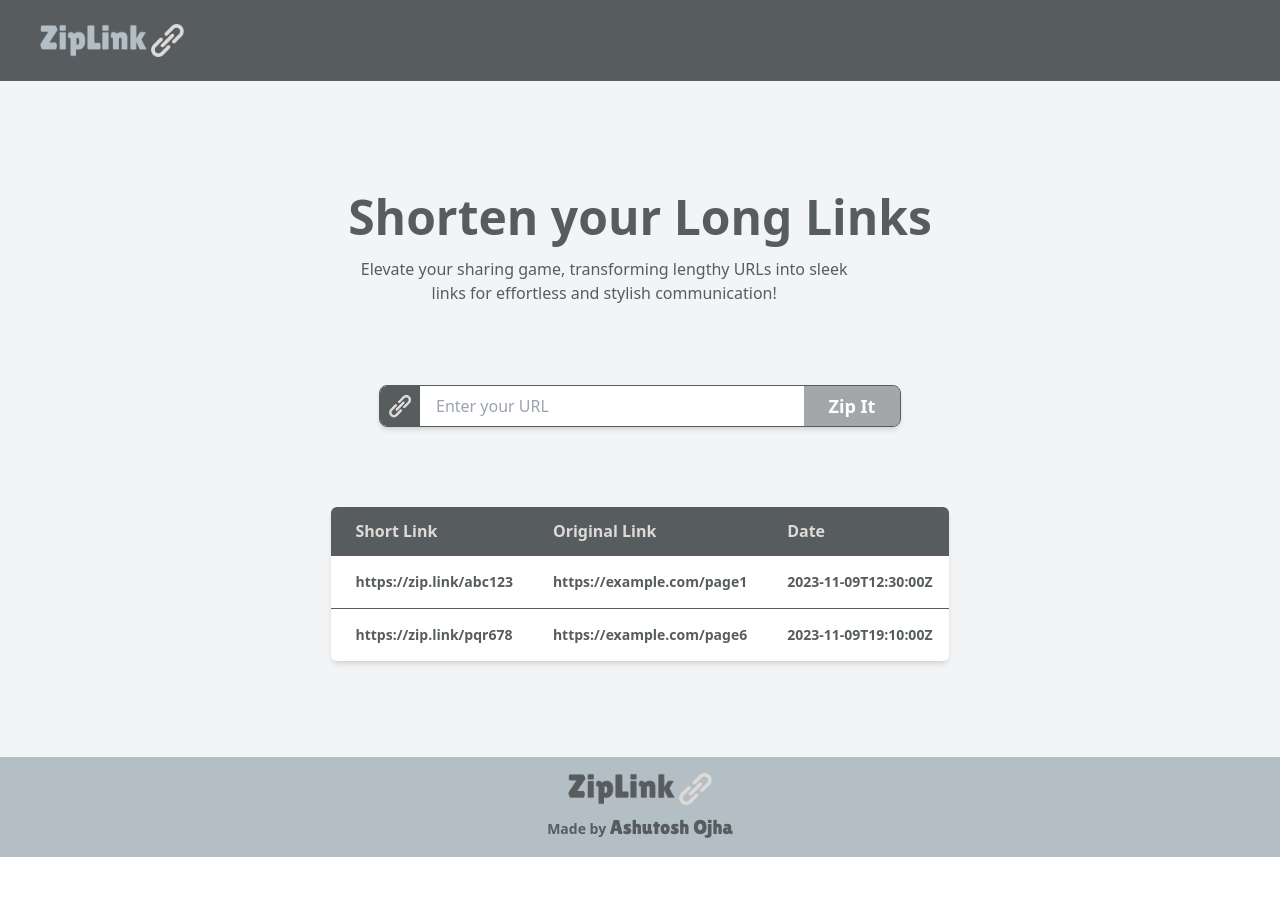
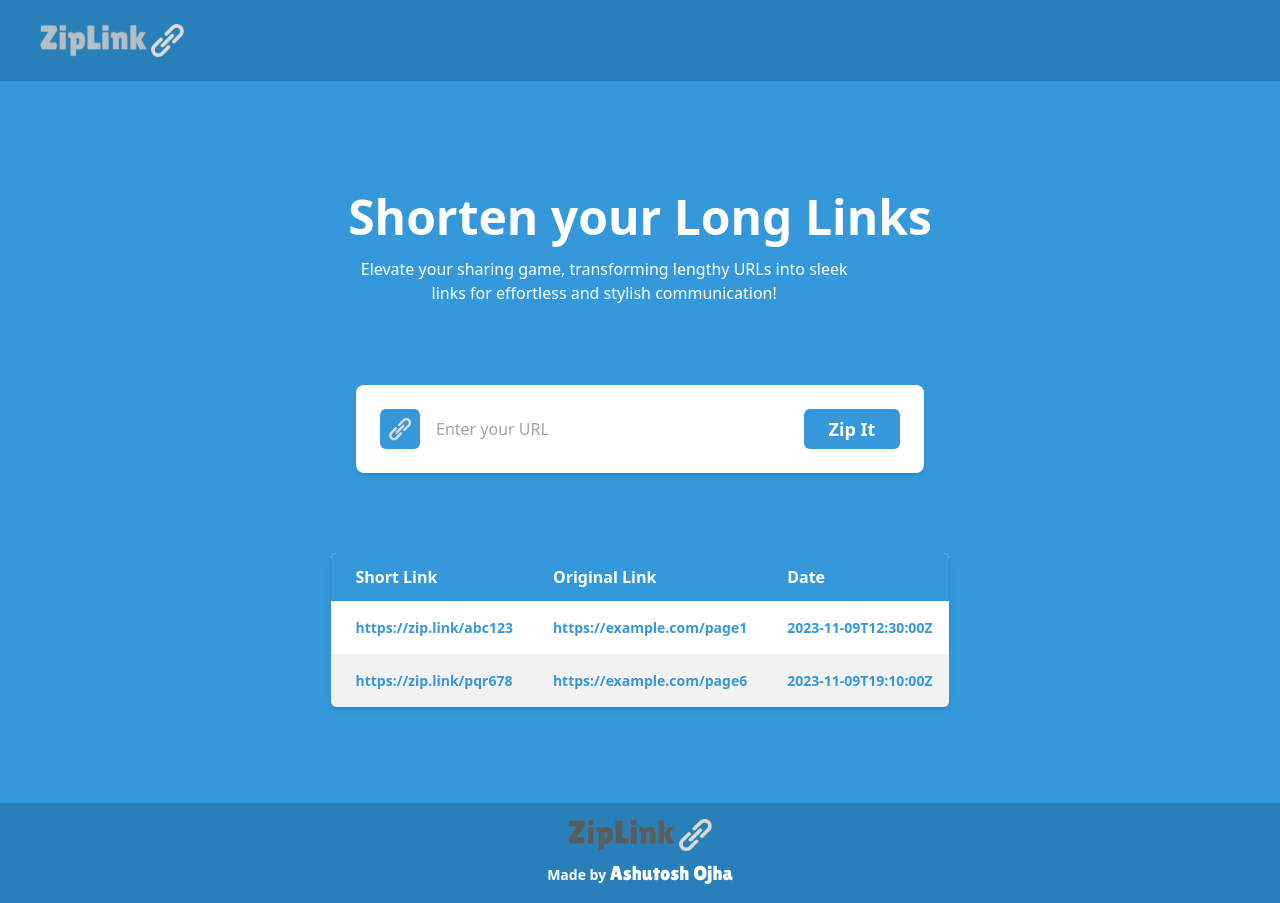
Before and after one commit to leoAshu/zip-link, a Next.js app: page / in a window 1280 px wide. Before the commit the page ends 857 px from the top, so only its background shows below. Built offline with nearby package versions, Linux system fonts and the light colour scheme.

Commit message:
redesigns ui components and fixes folder structure

```diff
--- a/app/components/Content.tsx
+++ /dev/null
@@ -1,122 +0,0 @@
-const urls = [
-    {
-        originalUrl: 'https://example.com/page1',
-        shortUrl: 'https://zip.link/abc123',
-        createdAt: '2023-11-09T12:30:00Z',
-    },
-    // {
-    //     originalUrl: 'https://example.com/page2',
-    //     shortUrl: 'https://zip.link/def456',
-    //     createdAt: '2023-11-09T13:45:00Z',
-    // },
-    // {
-    //     originalUrl: 'https://example.com/page3',
-    //     shortUrl: 'https://zip.link/ghi789',
-    //     createdAt: '2023-11-09T15:20:00Z',
-    // },
-    // {
-    //     originalUrl: 'https://example.com/page4',
-    //     shortUrl: 'https://zip.link/jkl012',
-    //     createdAt: '2023-11-09T16:40:00Z',
-    // },
-    // {
-    //     originalUrl: 'https://example.com/page5',
-    //     shortUrl: 'https://zip.link/mno345',
-    //     createdAt: '2023-11-09T17:55:00Z',
-    // },
-    {
-        originalUrl: 'https://example.com/page6',
-        shortUrl: 'https://zip.link/pqr678',
-        createdAt: '2023-11-09T19:10:00Z',
-    },
-    // {
-    //     originalUrl: 'https://example.com/page7',
-    //     shortUrl: 'https://zip.link/stu901',
-    //     createdAt: '2023-11-09T20:25:00Z',
-    // },
-    // {
-    //     originalUrl: 'https://example.com/page8',
-    //     shortUrl: 'https://zip.link/vwx234',
-    //     createdAt: '2023-11-09T21:40:00Z',
-    // },
-    // {
-    //     originalUrl: 'https://example.com/page9',
-    //     shortUrl: 'https://zip.link/yza567',
-    //     createdAt: '2023-11-09T22:55:00Z',
-    // },
-    // {
-    //     originalUrl: 'https://example.com/page10',
-    //     shortUrl: 'https://zip.link/bcd890',
-    //     createdAt: '2023-11-09T23:59:00Z',
-    // },
-]
-
-const Content = () => {
-    return (
-        <section className="flex flex-1 flex-col items-center justify-start bg-gray-100 py-24">
-            <div className="mt-4 mb-20 text-center">
-                <h2 className="text-3xl md:text-5xl font-bold text-[#575C5F]">
-                    Shorten your Long Links
-                </h2>
-                <p className="mt-4 max-w-md text-sm md:text-base md:max-w-lg text-[#575C5F]">
-                    Elevate your sharing game, transforming lengthy URLs into
-                    sleek links for effortless and stylish communication!
-                </p>
-            </div>
-
-            <div className="flex flex-col justify-center items-center">
-                <div className="flex rounded-lg border border-[#575C5F] shadow-md overflow-hidden mb-20">
-                    <div className="p-2 bg-[#575C5F] flex justify-center items-center">
-                        <img
-                            src="/icons/url.png"
-                            alt="url"
-                            className="h-6 w-6"
-                        />
-                    </div>
-
-                    <input
-                        type="text"
-                        placeholder="Enter your URL"
-                        className="w-96 pl-4 outline-none"
-                    />
-
-                    <button className="w-24 text-white text-lg font-semibold bg-[#575C5F]/50 hover:bg-[#575C5F] transition-all duration-300">
-                        Zip It
-                    </button>
-                </div>
-
-                <div className="shadow-md rounded-md overflow-hidden min-w-[75%] lg:min-w-[45%]">
-                    <table className="min-w-full">
-                        <thead className="bg-[#575C5F] text-[#DEDAD7] text-left">
-                            <tr>
-                                <th className="p-3 pl-6">Short Link</th>
-                                <th className="p-3 pl-6">Original Link</th>
-                                <th className="p-3 pl-6">Date</th>
-                            </tr>
-                        </thead>
-                        <tbody>
-                            {urls.map((item, index) => (
-                                <tr
-                                    key={index}
-                                    className="text-sm font-semibold text-[#575C5F] bg-white border-t border-t-[#575C5F]"
-                                >
-                                    <td className="p-4 pl-6">
-                                        {item.shortUrl}
-                                    </td>
-                                    <td className="p-4 pl-6">
-                                        {item.originalUrl}
-                                    </td>
-                                    <td className="p-4 pl-6">
-                                        {item.createdAt}
-                                    </td>
-                                </tr>
-                            ))}
-                        </tbody>
-                    </table>
-                </div>
-            </div>
-        </section>
-    )
-}
-
-export default Content
--- a/app/globals.css
+++ b/app/globals.css
@@ -24,3 +24,16 @@
 .footer-name {
     font-family: 'lilita';
 }
+
+/* Neumorphic shadow styles */
+.shadow-neo {
+    box-shadow:
+        20px 20px 50px #d9d9d9,
+        -20px -20px 50px #ffffff;
+}
+
+.shadow-neo-md {
+    box-shadow:
+        10px 10px 30px #d9d9d9,
+        -10px -10px 30px #ffffff;
+}
--- a/app/page.tsx
+++ b/app/page.tsx
@@ -1,6 +1,6 @@
-import Content from './components/Content'
-import Header from './components/Header'
-import Footer from './components/Footer'
+import Content from './ui-components/Content'
+import Header from './ui-components/Header'
+import Footer from './ui-components/Footer'
 
 export default function Home() {
     return (
--- /dev/null
+++ b/app/ui-components/Content.tsx
@@ -0,0 +1,86 @@
+const urls = [
+    {
+        originalUrl: 'https://example.com/page1',
+        shortUrl: 'https://zip.link/abc123',
+        createdAt: '2023-11-09T12:30:00Z',
+    },
+    {
+        originalUrl: 'https://example.com/page6',
+        shortUrl: 'https://zip.link/pqr678',
+        createdAt: '2023-11-09T19:10:00Z',
+    },
+]
+
+const Content = () => {
+    return (
+        <section className="flex flex-1 flex-col items-center justify-start bg-[#3498db] py-24">
+            <div className="mt-4 mb-20 text-center">
+                <h2 className="text-3xl md:text-5xl font-bold text-white">
+                    Shorten your Long Links
+                </h2>
+                <p className="mt-4 max-w-md text-sm md:text-base md:max-w-lg text-white">
+                    Elevate your sharing game, transforming lengthy URLs into
+                    sleek links for effortless and stylish communication!
+                </p>
+            </div>
+
+            <div className="flex flex-col justify-center items-center">
+                <div className="flex rounded-lg bg-white p-6 shadow-md overflow-hidden mb-20 transition-transform transform hover:scale-105">
+                    <div className="p-2 bg-[#3498db] flex justify-center items-center rounded-md">
+                        <img
+                            src="/icons/url.png"
+                            alt="url"
+                            className="h-6 w-6 text-white"
+                        />
+                    </div>
+
+                    <input
+                        type="text"
+                        placeholder="Enter your URL"
+                        className="w-96 pl-4 outline-none bg-white rounded-md p-2"
+                    />
+
+                    <button className="w-24 text-white text-lg font-semibold bg-[#3498db] hover:bg-[#2980b9] transition-all duration-300 rounded-md">
+                        Zip It
+                    </button>
+                </div>
+
+                <div className="shadow-md rounded-md overflow-clip w-full max-w-3xl transition-transform transform hover:scale-105">
+                    <table className="w-full bg-white">
+                        <thead className="bg-[#3498db] text-white text-left">
+                            <tr>
+                                <th className="p-3 pl-6">Short Link</th>
+                                <th className="p-3 pl-6">Original Link</th>
+                                <th className="p-3 pl-6">Date</th>
+                            </tr>
+                        </thead>
+                        <tbody>
+                            {urls.map((item, index) => (
+                                <tr
+                                    key={index}
+                                    className={`text-sm font-semibold text-[#3498db] ${
+                                        index % 2 === 0
+                                            ? 'bg-white'
+                                            : 'bg-[#f2f2f2]'
+                                    } border-t border-t-[#f2f2f2] transition-all duration-300`}
+                                >
+                                    <td className="p-4 pl-6">
+                                        {item.shortUrl}
+                                    </td>
+                                    <td className="p-4 pl-6">
+                                        {item.originalUrl}
+                                    </td>
+                                    <td className="p-4 pl-6">
+                                        {item.createdAt}
+                                    </td>
+                                </tr>
+                            ))}
+                        </tbody>
+                    </table>
+                </div>
+            </div>
+        </section>
+    )
+}
+
+export default Content
--- a/app/components/Footer.tsx
+++ b/app/ui-components/Footer.tsx
@@ -1,13 +1,13 @@
 const Footer = () => {
     return (
-        <footer className="py-4 bg-[#B4BFC5] flex flex-col items-center justify-center ">
+        <footer className="py-4 bg-[#2980b9] flex flex-col items-center justify-center">
             <img
                 src="/logo/logo-no-background-dark.png"
                 alt="logo"
                 className="w-36"
             />
 
-            <p className="text-sm font-bold mt-2 text-[#575C5F]">
+            <p className="text-sm font-bold mt-2 text-white">
                 Made by{'  '}
                 <span className="footer-name text-xl font-normal">
                     Ashutosh Ojha
--- a/app/components/Header.tsx
+++ b/app/ui-components/Header.tsx
@@ -1,6 +1,6 @@
 const Header = () => {
     return (
-        <header className="px-10 py-6 bg-[#575C5F] shadow-lg">
+        <header className="px-10 py-6 bg-[#2980b9]">
             <img
                 src="/logo/logo-no-background.png"
                 alt="logo"
```
